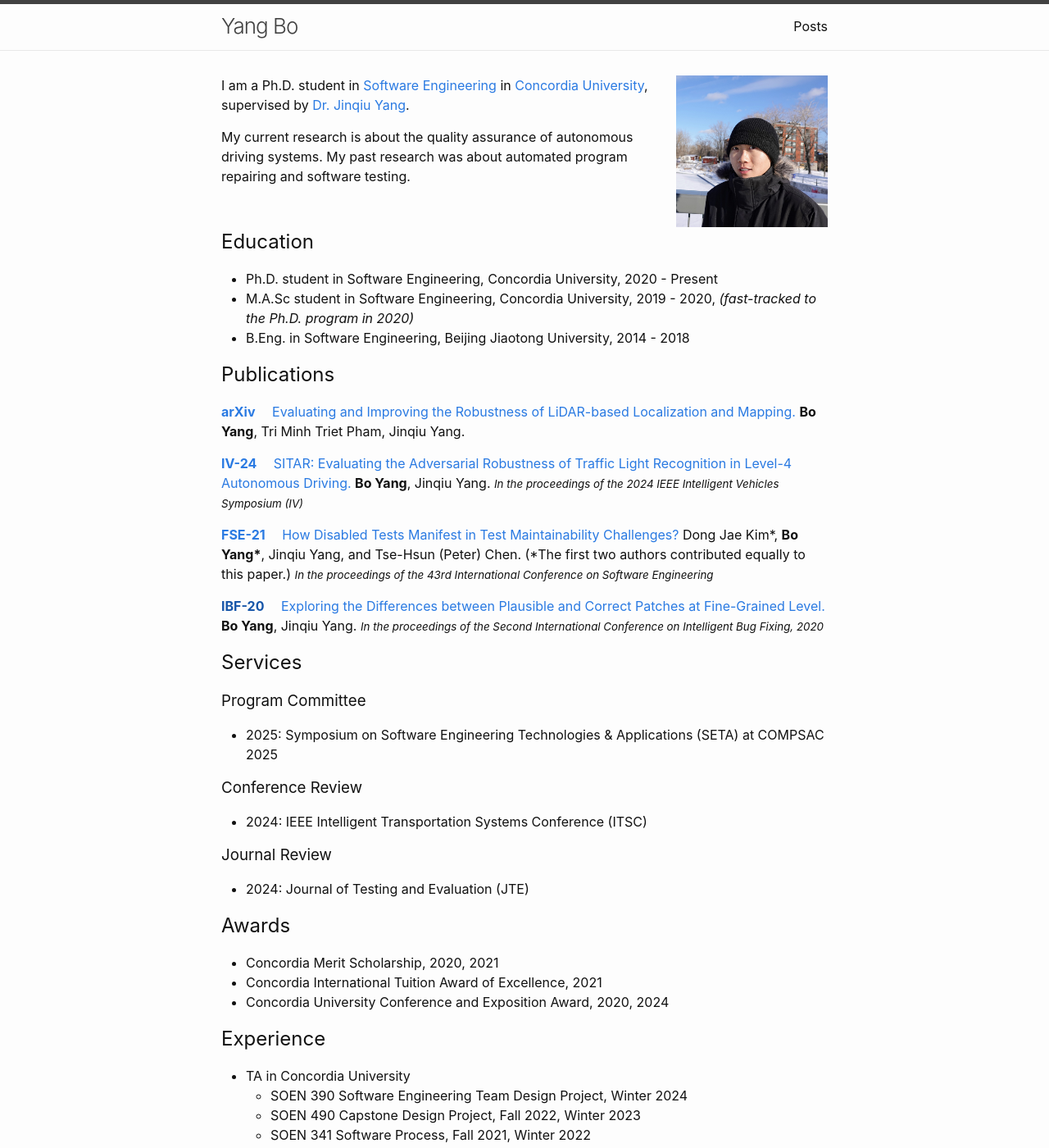
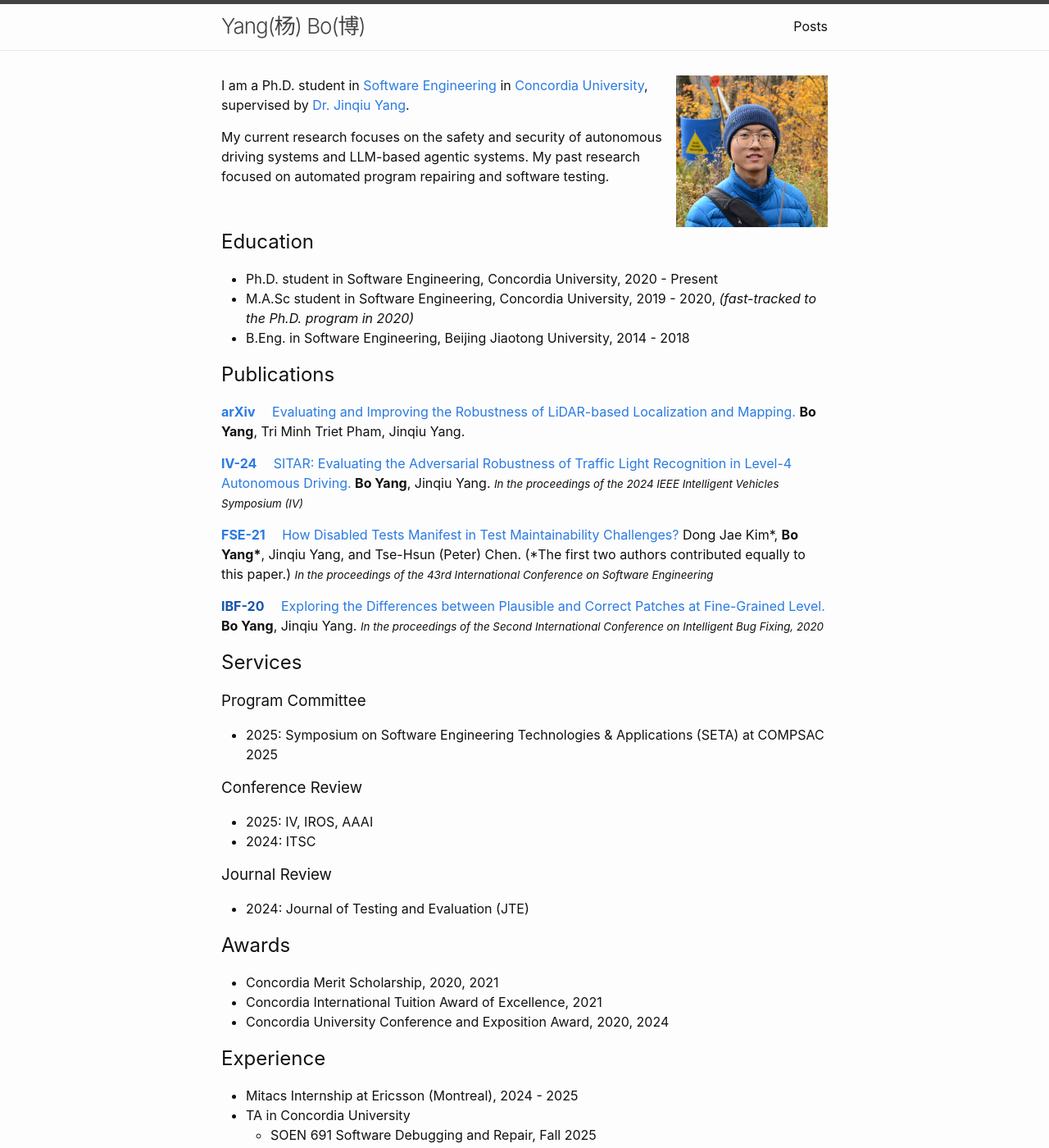
Before and after one commit to b0yan9/b0yan9.github.io, a Jekyll site: the page built from index.markdown, in a window 1280 px wide and 1400 px high. Shown: the whole window at 82% size. Built offline with Jekyll 4.4.1, drawn with Linux system fonts in a browser that asks for light colours; some of the changed text lies outside the part shown.

Commit message:
update info

```diff
--- a/_config.yml
+++ b/_config.yml
@@ -18,10 +18,10 @@
 # You can create any custom variable you would like, and they will be accessible
 # in the templates via {{ site.myvariable }}.
 
-title: Yang Bo
+title: Yang(杨) Bo(博)
 author:
   name: Yang Bo
-  email: 博杨9602@gmail.com
+  email: 博杨9602@gmail.com, 博=bo, 杨=yang
 description: 抱朴守真
 baseurl: "" # the subpath of your site, e.g. /blog
 url: "" # the base hostname & protocol for your site, e.g. http://example.com
--- a/_includes/experience.html
+++ b/_includes/experience.html
@@ -1,10 +1,12 @@
 <ul>
+    <li>Mitacs Internship at Ericsson (Montreal), 2024 - 2025</li>
     <li>TA in Concordia University
         <ul>
+            <li>SOEN 691 Software Debugging and Repair, Fall 2025</li>
             <li>SOEN 390 Software Engineering Team Design Project, Winter 2024</li>
             <li>SOEN 490 Capstone Design Project, Fall 2022, Winter 2023</li>
             <li>SOEN 341 Software Process, Fall 2021, Winter 2022</li>
-            <li>COMP 248 Object-Oriented Programming I, Winter 2020, Winter 2021</li>
+            <li>COMP 248 Object-Oriented Programming I, Winter 2020, Winter 2021, Fall 2025</li>
         </ul>
     </li>
     <li>Software engineer at 老柚多汁互联网信息服务有限公司, 2018 - 2019</li>
--- a/_includes/intro.html
+++ b/_includes/intro.html
@@ -7,8 +7,8 @@
             supervised by <a href="https://jinqiuyang.github.io/">Dr. Jinqiu Yang</a>.
         </p>
         <p>
-            My current research is about the quality assurance of autonomous driving systems.
-            My past research was about automated program repairing and software testing.
+            My current research focuses on the safety and security of autonomous driving systems and LLM-based agentic systems.
+            My past research focused on automated program repairing and software testing.
         </p>
     </div>
     <img src="/images/profile.jpg" style="max-width:25%;height:fit-content;"/>
--- a/_includes/services.html
+++ b/_includes/services.html
@@ -4,7 +4,8 @@
 </ul>
 <h3>Conference Review</h3>
 <ul>
-    <li>2024: IEEE Intelligent Transportation Systems Conference (ITSC)</li>
+    <li>2025: IV, IROS, AAAI</li>
+    <li>2024: ITSC</li>
 </ul>
 <h3>Journal Review</h3>
 <ul>
--- a/index.markdown
+++ b/index.markdown
@@ -16,4 +16,4 @@ layout: home
 ## Experience
 {% include experience.html %}
 ## Language
-中文, English, un peu Français
+中文, English, un peu Français (A2)
```
Also changed, not shown: images/profile.jpg.
